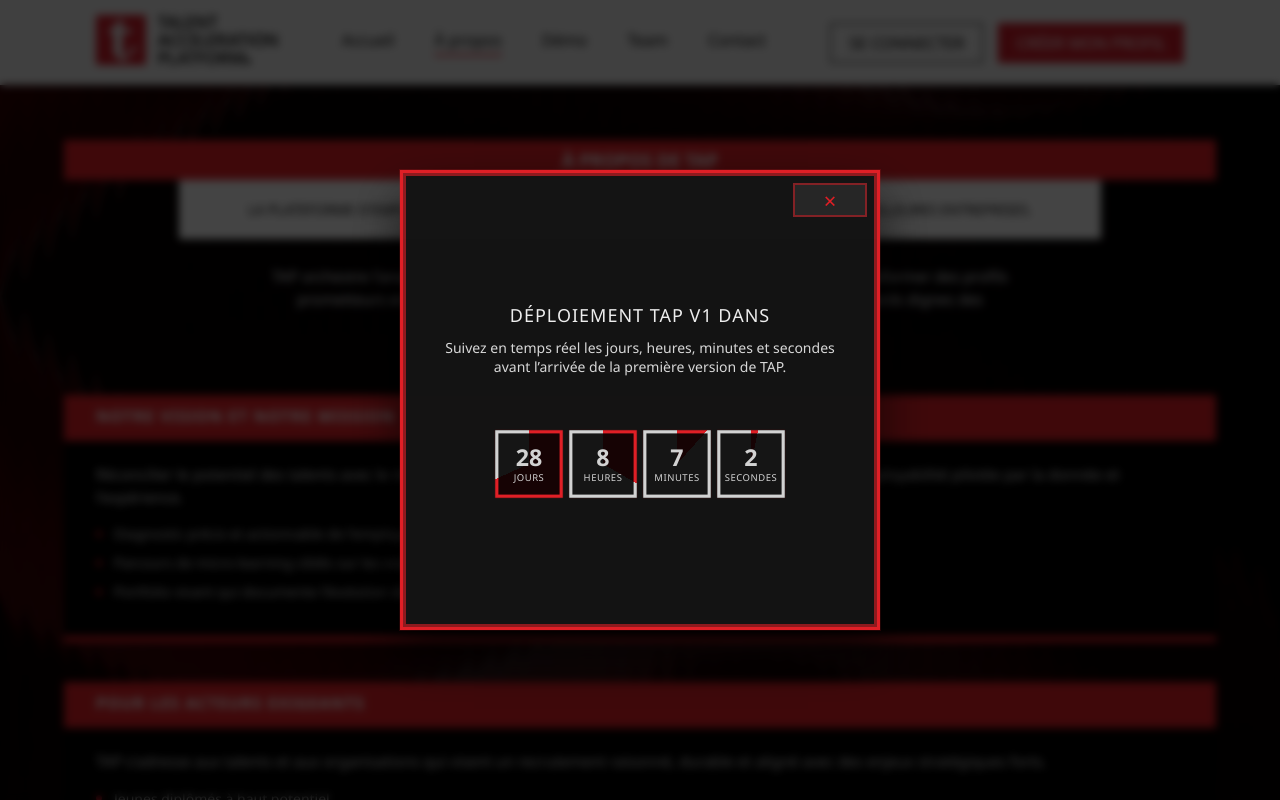
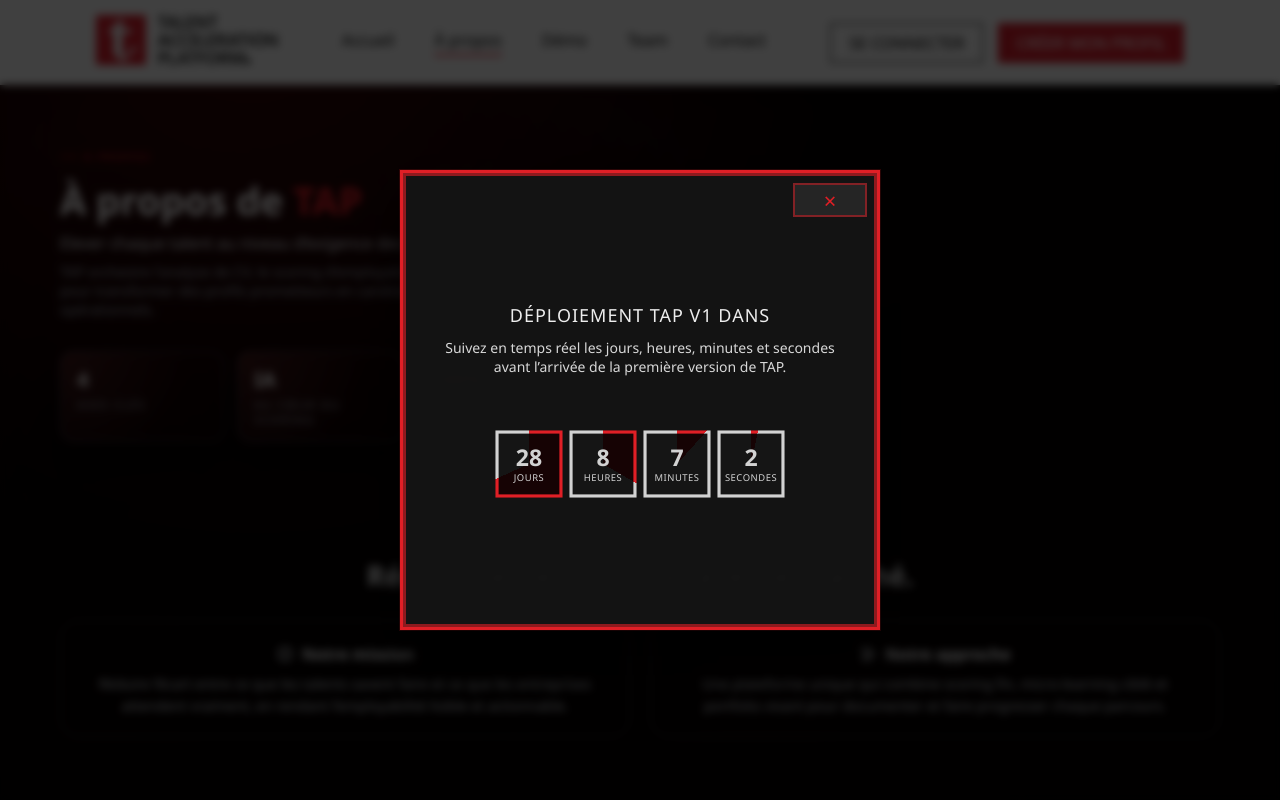
Before and after one commit to Ouisal-ben-zahi/tap2, a React (Create React App) app in the folder frontend/: page /a-propos in a window 1280 px wide. Shown: the top 800 px of the page. Built offline with nearby package versions, Linux system fonts and the light colour scheme; a web font is replaced by a local one.

Commit message:
update de page a propos

```diff
--- a/frontend/package.json
+++ b/frontend/package.json
@@ -10,6 +10,7 @@
     "lucide-react": "^0.577.0",
     "react": "^19.2.4",
     "react-dom": "^19.2.4",
+    "react-icons": "^5.6.0",
     "react-router-dom": "^7.13.1",
     "react-scripts": "5.0.1",
     "web-vitals": "^2.1.4"
--- a/frontend/src/css/Apropos.css
+++ b/frontend/src/css/Apropos.css
@@ -1,169 +1,381 @@
-@keyframes aboutFadeInUp {
-  from { opacity: 0; transform: translateY(24px); }
-  to   { opacity: 1; transform: translateY(0); }
-}
-
 .about-section {
   position: relative;
   width: 100%;
   min-height: 100vh;
+  background-color: #040000;
   background-size: cover;
   background-position: center;
   display: flex;
-  align-items: center;
+  align-items: flex-start;
   justify-content: center;
-  padding: 140px 0 40px;
+  padding: 140px 16px 72px;
   box-sizing: border-box;
+  overflow: hidden;
+}
+
+.about-section::before {
+  content: "";
+  position: absolute;
+  inset: 0;
+  background:
+    radial-gradient(ellipse 70% 55% at 20% 0%, rgba(224,31,38,0.18) 0%, transparent 65%),
+    radial-gradient(ellipse 60% 50% at 80% 100%, rgba(127,29,29,0.18) 0%, transparent 70%),
+    linear-gradient(180deg, rgba(4,0,0,0.92) 0%, rgba(4,0,0,1) 100%);
+  z-index: 0;
 }
 
 .about-inner {
   position: relative;
-  width: 90%;
-  max-width: 1200px;
+  width: 100%;
+  max-width: 1160px;
   margin: 0 auto;
+  padding: 0 0;
   z-index: 1;
   color: #f5f5f5;
 }
 
-/* ----- Header ----- */
-.about-header {
-  width: 100%;
-  margin: 0 auto 60px;
-  text-align: center;
-  opacity: 0;
-  transform: translateY(24px);
-  transition: opacity 0.7s ease-out, transform 0.7s ease-out;
+/* ----- HERO ----- */
+.about-hero {
+  display: flex;
+  flex-direction: column;
+  align-items: flex-start;
+  gap: 32px;
+  margin-bottom: 80px;
 }
 
-.about-header--visible {
-  opacity: 1;
-  transform: translateY(0);
-  animation: aboutFadeInUp 0.8s ease-out forwards;
+.about-hero-main {
+  max-width: 560px;
 }
 
-.about-heading {
+.about-hero-tag {
+  display: inline-flex;
+  align-items: center;
+  gap: 6px;
+  font-size: 11px;
+  letter-spacing: 0.16em;
+  text-transform: uppercase;
+  color: #e01f26;
+}
+
+.about-hero-tag::before {
+  content: "";
+  width: 18px;
+  height: 1px;
+  background: #e01f26;
+}
+
+.about-hero-title {
+  margin: 10px 0 6px 0;
+  font-size: 38px;
+  font-weight: 600;
+}
+
+.about-hero-title-accent {
+  color: #e01f26;
+}
+
+.about-hero-subtitle {
+  margin: 0 0 8px 0;
+  font-size: 16px;
+  color: #e5e7eb;
+}
+
+.about-hero-desc {
+  margin: 0;
+  font-size: 14px;
+  color: #9ca3af;
+  max-width: 520px;
+}
+
+.about-hero-metrics {
+  display: grid;
+  grid-template-columns: repeat(3, minmax(0, 1fr));
+  gap: 12px;
+  max-width: 520px;
+}
+
+.about-metric-card {
+  padding: 14px 16px;
+  border-radius: 14px;
+  border: 1px solid rgba(148,163,184,0.4);
+  background: radial-gradient(circle at 0 0, rgba(248,113,113,0.18), transparent 70%);
+  box-shadow: 0 20px 40px rgba(0,0,0,0.9);
   display: flex;
   flex-direction: column;
-  align-items: center;
-  width: 100%;
-  margin-bottom: 24px;
+  gap: 4px;
 }
 
-.about-heading-main {
-  background-color: #e01f26;
-  color: white;
-  padding: 8px 0;
-  font-size: 18px;
+.about-metric-value {
+  font-size: 20px;
   font-weight: 600;
+}
+
+.about-metric-label {
+  font-size: 11px;
   text-transform: uppercase;
-  width: 100%;
+  letter-spacing: 0.16em;
+  color: #9ca3af;
+}
+
+/* ----- SECTIONS ----- */
+.about-section-block {
+  margin-bottom: 80px;
+}
+
+.about-section-header {
+  margin-bottom: 26px;
   text-align: center;
 }
 
-.about-heading-sub {
-  background-color: #f5f5f5;
-  color: black;
-  padding: 20px 15px;
-  font-size: 14px;
-  font-weight: 500;
+.about-section-kicker {
+  display: inline-flex;
+  align-items: center;
+  gap: 6px;
+  font-size: 11px;
+  letter-spacing: 0.18em;
   text-transform: uppercase;
-  width: 80%;
+  color: #e01f26;
+}
+
+.about-section-kicker::before {
+  content: "";
+  width: 18px;
+  height: 1px;
+  background: linear-gradient(90deg, transparent, #e01f26);
+}
+
+.about-section-title {
+  margin: 10px 0 0 0;
+  font-size: 26px;
+  font-weight: 600;
+}
+
+.about-section-title-accent {
+  color: #e01f26;
+}
+
+/* Valeur ajoutée : 2 cartes */
+.about-value-grid {
+  display: grid;
+  grid-template-columns: repeat(2, minmax(0, 1fr));
+  gap: 20px;
+}
+
+.about-value-card {
+  background: transparent;
+  border-radius: 18px;
+  border: 1px solid rgba(148,163,184,0.35);
+  padding: 22px 22px 20px;
+  box-shadow: none;
+  transition: border-color 0.18s ease, box-shadow 0.18s ease, transform 0.18s ease;
   text-align: center;
 }
 
-.about-intro {
-  margin: 26px auto 0 auto;
-  font-size: 15px;
-  line-height: 1.55;
-  max-width: 800px;
+.about-value-card h3 {
+  margin: 0 0 8px 0;
+  font-size: 16px;
+  font-weight: 600;
+  display: inline-flex;
+  align-items: center;
+  gap: 8px;
+  justify-content: center;
 }
 
-/* ----- Blocs ----- */
-.about-blocks {
-  width: 100%;
-  margin: 56px auto 0 auto;
+.about-value-card p {
+  margin: 0;
+  font-size: 14px;
+  color: #d1d5db;
+  line-height: 1.55;
 }
 
-.about-block {
-  width: 100%;
-  margin: 0 0 40px 0;
-  opacity: 0;
-  transform: translateY(20px);
+.about-value-icon {
+  display: inline-flex;
+  align-items: center;
+  justify-content: center;
+  font-size: 18px;
+  color: #e5e7eb;
 }
 
-.about-blocks--visible .about-block {
-  animation: aboutFadeInUp 0.6s ease-out forwards;
+.about-value-card:hover {
+  transform: translateY(-4px);
+  box-shadow:
+    0 40px 80px rgba(0,0,0,0.95),
+    0 0 0 1px rgba(248,113,113,0.35),
+    0 0 25px rgba(248,113,113,0.55);
+  border-color: rgba(248,113,113,0.85);
 }
 
-.about-blocks--visible .about-block--1 { animation-delay: 0.1s; }
-.about-blocks--visible .about-block--2 { animation-delay: 0.22s; }
-.about-blocks--visible .about-block--3 { animation-delay: 0.34s; }
-
-.about-block:last-child {
-  margin-bottom: 0;
+.about-value-card:hover .about-value-icon {
+  color: #e01f26;
 }
 
-.about-block h2 {
-  font-size: 18px;
-  font-weight: 600;
-  margin: 0 0 12px 0;
-  text-transform: uppercase;
-  letter-spacing: 0.06em;
-  color: #fff;
+/* Fondations : 4 piliers */
+.about-foundations-grid {
+  display: grid;
+  grid-template-columns: repeat(4, minmax(0, 1fr));
+  gap: 22px;
+  position: relative;
+  padding-top: 40px;
 }
 
-.about-block-title {
-  background-color: #e01f26;
-  color: #ffffff;
-  padding: 10px 32px;
-  font-size: 16px;
+.about-foundations-grid::before {
+  content: "";
+  position: absolute;
+  left: 6%;
+  right: 6%;
+  top: 75px; /* passe au centre des icônes (70px de haut + padding) */
+  height: 1px;
+  background: linear-gradient(90deg, transparent, rgba(248,113,113,0.35), transparent);
+}
+
+.about-foundation {
+  text-align: center;
+}
+
+.about-foundation-icon {
+  width: 70px;
+  height: 70px;
+  border-radius: 999px;
+  margin: 0 auto 14px auto;
+  display: flex;
+  align-items: center;
+  justify-content: center;
+  font-size: 20px;
+  font-weight: 700;
+  letter-spacing: 0.08em;
+  background: transparent; /* fond transparent comme demandé */
+  border: 1px solid rgba(248,113,113,0.6);
+  box-shadow: 0 18px 40px rgba(0,0,0,0.9);
+  position: relative;
+  display: flex;
+  align-items: center;
+  justify-content: center;
+}
+
+.about-foundation-icon-glyph {
+  display: flex;
+  align-items: center;
+  justify-content: center;
+  color: #e5e7eb;
+}
+
+.about-foundation-step {
+  display: none;
+}
+
+.about-foundation h3 {
+  margin: 0 0 6px 0;
+  font-size: 15px;
+  font-weight: 600;
+  color: #e01f26; /* titre en rouge TAP */
+}
+
+.about-foundation p {
+  margin: 0;
+  font-size: 13px;
+  color: #d1d5db;
+  line-height: 1.5;
+}
+
+/* ----- AUDIENCES ----- */
+.about-audience-grid {
+  display: grid;
+  grid-template-columns: repeat(2, minmax(0, 1fr));
+  gap: 18px;
+}
+
+.about-audience-card {
+  border-radius: 18px;
+  overflow: hidden;
+  background: transparent; /* corps de carte transparent */
+  border: 1px solid rgba(148,163,184,0.35);
+  box-shadow: 0 32px 60px rgba(0,0,0,0.9);
+  display: flex;
+  flex-direction: column;
+  transition: transform 0.18s ease, box-shadow 0.18s ease, border-color 0.18s ease;
+}
+
+.about-audience-card:hover {
+  transform: translateY(-4px);
+  box-shadow:
+    0 40px 80px rgba(0,0,0,0.95),
+    0 0 0 1px rgba(248,113,113,0.35),
+    0 0 25px rgba(248,113,113,0.55);
+  border-color: rgba(248,113,113,0.85);
+}
+
+.about-audience-card--left .about-audience-header {
+  background: linear-gradient(135deg, #ef4444, #b91c1c);
+}
+
+.about-audience-card--right .about-audience-header {
+  background: linear-gradient(135deg, #e5e7eb, #9ca3af);
+  color: #111827;
+}
+
+.about-audience-header {
+  display: flex;
+  align-items: center;
+  justify-content: space-between;
+  padding: 14px 18px;
+}
+
+.about-audience-chip {
+  display: inline-flex;
+  align-items: center;
+  gap: 8px;
+  font-size: 13px;
   font-weight: 600;
   text-transform: uppercase;
-  letter-spacing: 0.06em;
-  width: 100%;
-  box-sizing: border-box;
+  letter-spacing: 0.12em;
 }
 
-.about-block-body {
-  background-color: #000000;
-  padding: 22px 32px 26px 32px;
-  border-top: 4px solid #e01f26;
-  border-bottom: 6px solid #e01f26;
-  width: 100%;
-  box-sizing: border-box;
+.about-audience-arrow {
+  font-size: 16px;
 }
 
-.about-block-body p {
-  font-size: 15px;
-  line-height: 1.55;
-  margin: 0 0 14px 0;
-  color: rgba(245, 245, 245, 0.92);
+.about-audience-card--left .about-audience-arrow {
+  color: #fecaca;
 }
 
-.about-list {
-  list-style: none;
-  padding: 0;
-  margin: 0;
+.about-audience-card--right .about-audience-arrow {
+  color: #111827;
 }
 
-.about-list li {
-  position: relative;
-  padding-left: 18px;
-  margin-bottom: 8px;
+.about-audience-list {
+  list-style: none;
+  margin: 0;
+  padding: 18px 22px 14px 22px;
   font-size: 14px;
-  line-height: 1.5;
-  color: rgba(245, 245, 245, 0.88);
+  color: #e5e7eb;
 }
 
-.about-list li::before {
+.about-audience-list li {
+  position: relative;
+  padding-left: 16px;
+  margin-bottom: 8px;
+}
+
+.about-audience-list li::before {
   content: "";
   position: absolute;
   left: 0;
-  top: 0.55em;
-  width: 6px;
-  height: 6px;
-  background: #ca1b28;
-  border-radius: 50%;
+  top: 0.7em;
+  width: 4px;
+  height: 4px;
+  border-radius: 999px;
+  background: #9ca3af;
+  transform: translateY(-50%);
+}
+
+.about-audience-card--left .about-audience-list li::before {
+  background: #f97373;
+}
+
+.about-audience-note {
+  margin: 0 22px 16px 22px;
+  font-size: 13px;
+  color: #f97373;
 }
 
 /* ----- Mobile ----- */
@@ -176,27 +388,20 @@
     width: 90%;
   }
 
-  .about-header h1 {
-    font-size: 26px;
+  .about-hero-metrics {
+    grid-template-columns: repeat(3, minmax(0, 1fr));
+    max-width: 100%;
   }
 
-  .about-blocks {
-    margin-top: 40px;
+  .about-value-grid {
+    grid-template-columns: 1fr;
   }
 
-  .about-block {
-    padding-left: 16px;
-    margin-bottom: 36px;
-    border-left-width: 2px;
+  .about-foundations-grid {
+    grid-template-columns: 1fr 1fr;
   }
 
-  .about-block h2 {
-    font-size: 16px;
-  }
-
-  .about-blocks--visible .about-block--1,
-  .about-blocks--visible .about-block--2,
-  .about-blocks--visible .about-block--3 {
-    animation-delay: 0.08s;
+  .about-audience-grid {
+    grid-template-columns: 1fr;
   }
 }
--- a/frontend/src/pages/Apropos.jsx
+++ b/frontend/src/pages/Apropos.jsx
@@ -1,107 +1,190 @@
-import React, { useRef, useEffect, useState } from "react";
+import React from "react";
 import "../css/Apropos.css";
 import "../css/PourquoiTap.css";
 import heroImage from "../assets/new-bgpages.jpg";
+import {
+  HiOutlineChartBar,
+  HiOutlineBookOpen,
+  HiOutlineFolderOpen,
+  HiOutlineTrendingUp,
+  HiOutlineBadgeCheck,
+  HiOutlineSparkles,
+  HiOutlineOfficeBuilding,
+  HiOutlineUserGroup,
+  HiOutlineArrowNarrowRight,
+} from "react-icons/hi";
 
 function About() {
-  const headerRef = useRef(null);
-  const blocksRef = useRef(null);
-  const [headerVisible, setHeaderVisible] = useState(false);
-  const [blocksVisible, setBlocksVisible] = useState(false);
-
-  useEffect(() => {
-    const observer = new IntersectionObserver(
-      ([entry]) => setHeaderVisible(entry.isIntersecting),
-      { threshold: 0.2, rootMargin: "0px 0px -80px 0px" }
-    );
-    if (headerRef.current) observer.observe(headerRef.current);
-    return () => observer.disconnect();
-  }, []);
-
-  useEffect(() => {
-    const observer = new IntersectionObserver(
-      ([entry]) => setBlocksVisible(entry.isIntersecting),
-      { threshold: 0.08, rootMargin: "0px 0px -60px 0px" }
-    );
-    if (blocksRef.current) observer.observe(blocksRef.current);
-    return () => observer.disconnect();
-  }, []);
-
   return (
     <section
       className="about-section"
       style={{ backgroundImage: `url(${heroImage})` }}
     >
       <div className="about-inner">
-        <header
-          ref={headerRef}
-          className={`about-header ${headerVisible ? "about-header--visible" : ""}`}
-        >
-          <div className="about-heading">
-            <div className="about-heading-main">À PROPOS DE TAP</div>
-            <div className="about-heading-sub">
-              La plateforme d&apos;employabilité qui élève chaque talent au niveau d&apos;exigence des meilleures entreprises.
+        {/* HERO */}
+        <header className="about-hero">
+          <div className="about-hero-main">
+            <span className="about-hero-tag">À propos</span>
+            <h1 className="about-hero-title">
+              À propos de <span className="about-hero-title-accent">TAP</span>
+            </h1>
+            <p className="about-hero-subtitle">
+              Elever chaque talent au niveau d’exigence des meilleures entreprises.
+            </p>
+            <p className="about-hero-desc">
+              TAP orchestre l&apos;analyse de CV, le scoring d&apos;employabilité et le micro‑learning pour transformer des
+              profils prometteurs en candidats immédiatement opérationnels.
+            </p>
+          </div>
+
+          <div className="about-hero-metrics">
+            <div className="about-metric-card">
+              <span className="about-metric-value">4</span>
+              <span className="about-metric-label">axes clés</span>
+            </div>
+            <div className="about-metric-card">
+              <span className="about-metric-value">IA</span>
+              <span className="about-metric-label">au cœur du scoring</span>
+            </div>
+            <div className="about-metric-card">
+              <span className="about-metric-value">100%</span>
+              <span className="about-metric-label">focus employabilité</span>
             </div>
           </div>
-          <p className="about-intro">
-            TAP orchestre l&apos;analyse de CV, le scoring d&apos;employabilité et le micro‑learning pour transformer des profils
-            prometteurs en candidats immédiatement opérationnels, évalués selon des standards dignes des environnements les plus
-            exigeants.
-          </p>
         </header>
 
-        <div
-          ref={blocksRef}
-          className={`about-blocks ${blocksVisible ? "about-blocks--visible" : ""}`}
-        >
-          <section className="about-block about-block--1">
-            <div className="about-block-title">NOTRE VISION ET NOTRE MISSION</div>
-            <div className="about-block-body">
+        {/* SECTION VALEUR AJOUTÉE */}
+        <section className="about-section-block">
+          <header className="about-section-header">
+            <span className="about-section-kicker">Notre valeur ajoutée</span>
+            <h2 className="about-section-title">
+              Réconcilier le <span className="about-section-title-accent">potentiel</span> avec le marché.
+            </h2>
+          </header>
+
+          <div className="about-value-grid">
+            <article className="about-value-card">
+              <h3>
+                <span className="about-value-icon">
+                  <HiOutlineBadgeCheck />
+                </span>
+                <span>Notre mission</span>
+              </h3>
               <p>
-                Réconcilier le potentiel des talents avec le niveau d&apos;exigence du marché, en installant une nouvelle norme
-                d&apos;employabilité pilotée par la donnée et l&apos;expérience.
+                Réduire l’écart entre ce que les talents savent faire et ce que les entreprises attendent vraiment, en rendant
+                l’employabilité lisible et actionnable.
               </p>
-              <ul className="about-list">
-                <li>Diagnostic précis et actionnable de l&apos;employabilité, au‑delà du CV.</li>
-                <li>Parcours de micro‑learning ciblés sur les vrais écarts terrain.</li>
-                <li>Portfolio vivant qui documente l&apos;évolution des compétences.</li>
-              </ul>
+            </article>
+            <article className="about-value-card">
+              <h3>
+                <span className="about-value-icon">
+                  <HiOutlineSparkles />
+                </span>
+                <span>Notre approche</span>
+              </h3>
+              <p>
+                Une plateforme unique qui combine scoring fin, micro‑learning ciblé et portfolio vivant pour documenter et faire
+                progresser chaque parcours.
+              </p>
+            </article>
           </div>
         </section>
 
-          <section className="about-block about-block--2">
-            <div className="about-block-title">POUR LES ACTEURS EXIGEANTS</div>
-            <div className="about-block-body">
-              <p>
-                TAP s&apos;adresse aux talents et aux organisations qui visent un recrutement raisonné, durable et aligné avec
-                des enjeux stratégiques forts.
-              </p>
-              <ul className="about-list">
-                <li>Jeunes diplômés à haut potentiel</li>
-                <li>Profils en reconversion ambitieuse</li>
-                <li>Talents tech et métiers d&apos;avenir</li>
-                <li>Écoles et institutions académiques</li>
-                <li>Entreprises en quête de précision</li>
-              </ul>
+        {/* SECTION FONDATIONS */}
+        <section className="about-section-block about-foundations">
+          <header className="about-section-header">
+            <span className="about-section-kicker">Notre promesse</span>
+            <h2 className="about-section-title">
+              Les fondations de <span className="about-section-title-accent">TAP</span>
+            </h2>
+          </header>
+
+          <div className="about-foundations-grid">
+            <article className="about-foundation">
+              <div className="about-foundation-icon">
+                <span className="about-foundation-icon-glyph">
+                  <HiOutlineChartBar />
+                </span>
+              </div>
+              <h3>Diagnostic précis</h3>
+              <p>Une lecture fine du profil au‑delà du CV, portée par la donnée et l’IA.</p>
+            </article>
+            <article className="about-foundation">
+              <div className="about-foundation-icon">
+                <span className="about-foundation-icon-glyph">
+                  <HiOutlineBookOpen />
+                </span>
+              </div>
+              <h3>Micro‑learning</h3>
+              <p>Des capsules ciblées sur les écarts concrets observés sur le terrain.</p>
+            </article>
+            <article className="about-foundation">
+              <div className="about-foundation-icon">
+                <span className="about-foundation-icon-glyph">
+                  <HiOutlineFolderOpen />
+                </span>
+              </div>
+              <h3>Portfolio vivant</h3>
+              <p>Un dossier dynamique qui suit et prouve la progression de chaque talent.</p>
+            </article>
+            <article className="about-foundation">
+              <div className="about-foundation-icon">
+                <span className="about-foundation-icon-glyph">
+                  <HiOutlineTrendingUp />
+                </span>
+              </div>
+              <h3>Score transparent</h3>
+              <p>Un score d’employabilité clair, partagé entre talents et recruteurs.</p>
+            </article>
           </div>
         </section>
 
-          <section className="about-block about-block--3">
-            <div className="about-block-title">RECRUTEMENT HAUT DE GAMME</div>
-            <div className="about-block-body">
-              <p>
-                TAP transforme un flux de candidatures en un portefeuille restreint de talents sélectionnés, préparés et alignés
-                avec votre niveau d&apos;exigence.
-              </p>
-              <ul className="about-list">
-                <li>Moins de temps sur des CV peu qualifiés.</li>
-                <li>Candidats acculturés aux fondamentaux du poste.</li>
-                <li>Score d&apos;employabilité lisible et transparent.</li>
-                <li>Meilleure rétention grâce à l&apos;accompagnement en amont.</li>
+        {/* SECTION AUDIENCES */}
+        <section className="about-section-block about-audiences">
+          <header className="about-section-header">
+            <span className="about-section-kicker">Audiences</span>
+            <h2 className="about-section-title">
+              Pour <span className="about-section-title-accent">qui&nbsp;?</span>
+            </h2>
+          </header>
+
+          <div className="about-audience-grid">
+            <article className="about-audience-card about-audience-card--left">
+              <header className="about-audience-header">
+                <span className="about-audience-chip">
+                  <HiOutlineOfficeBuilding />
+                  <span>Entreprises</span>
+                </span>
+                <span className="about-audience-arrow">
+                  <HiOutlineArrowNarrowRight />
+                </span>
+              </header>
+              <ul className="about-audience-list">
+                <li>Recrutement précis, guidé par les données et l’IA.</li>
+                <li>Candidats acculturés, opérationnels dès le jour 1.</li>
+                <li>Meilleure rétention grâce à l’accompagnement en amont.</li>
               </ul>
+            </article>
+
+            <article className="about-audience-card about-audience-card--right">
+              <header className="about-audience-header">
+                <span className="about-audience-chip">
+                  <HiOutlineUserGroup />
+                  <span>Talents</span>
+                </span>
+                <span className="about-audience-arrow">
+                  <HiOutlineArrowNarrowRight />
+                </span>
+              </header>
+              <ul className="about-audience-list">
+                <li>Jeunes diplômés à haut potentiel.</li>
+                <li>Profils en reconversion ambitieuse.</li>
+                <li>Talents tech et métiers d’avenir.</li>
+              </ul>
+              <p className="about-audience-note">100&nbsp;% gratuit pour les candidats.</p>
+            </article>
           </div>
         </section>
-        </div>
       </div>
     </section>
   );
```
Also changed, not shown: 1 other file (tests, documents, lock files or other folders). Lines whose indentation alone changed are shown as unchanged.
